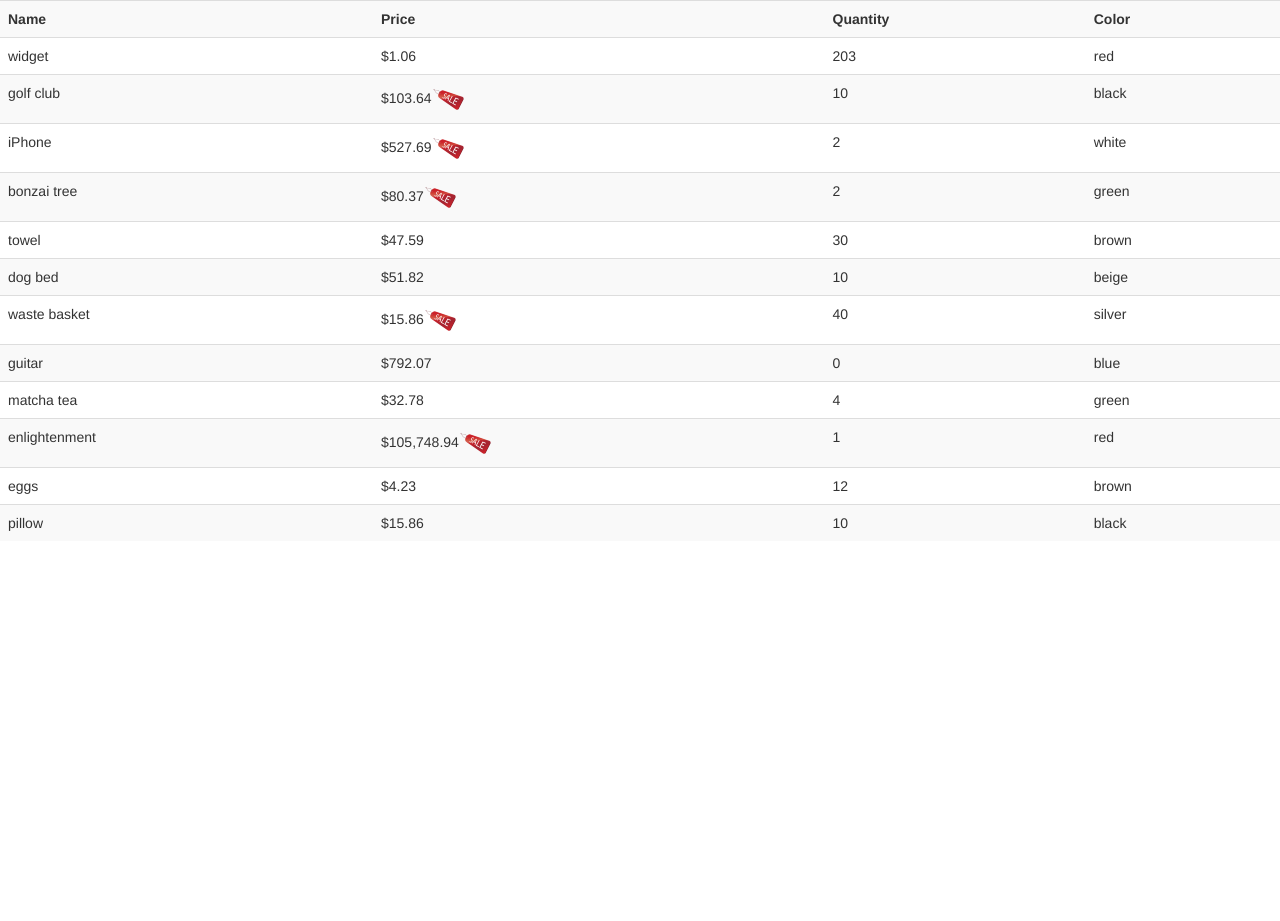
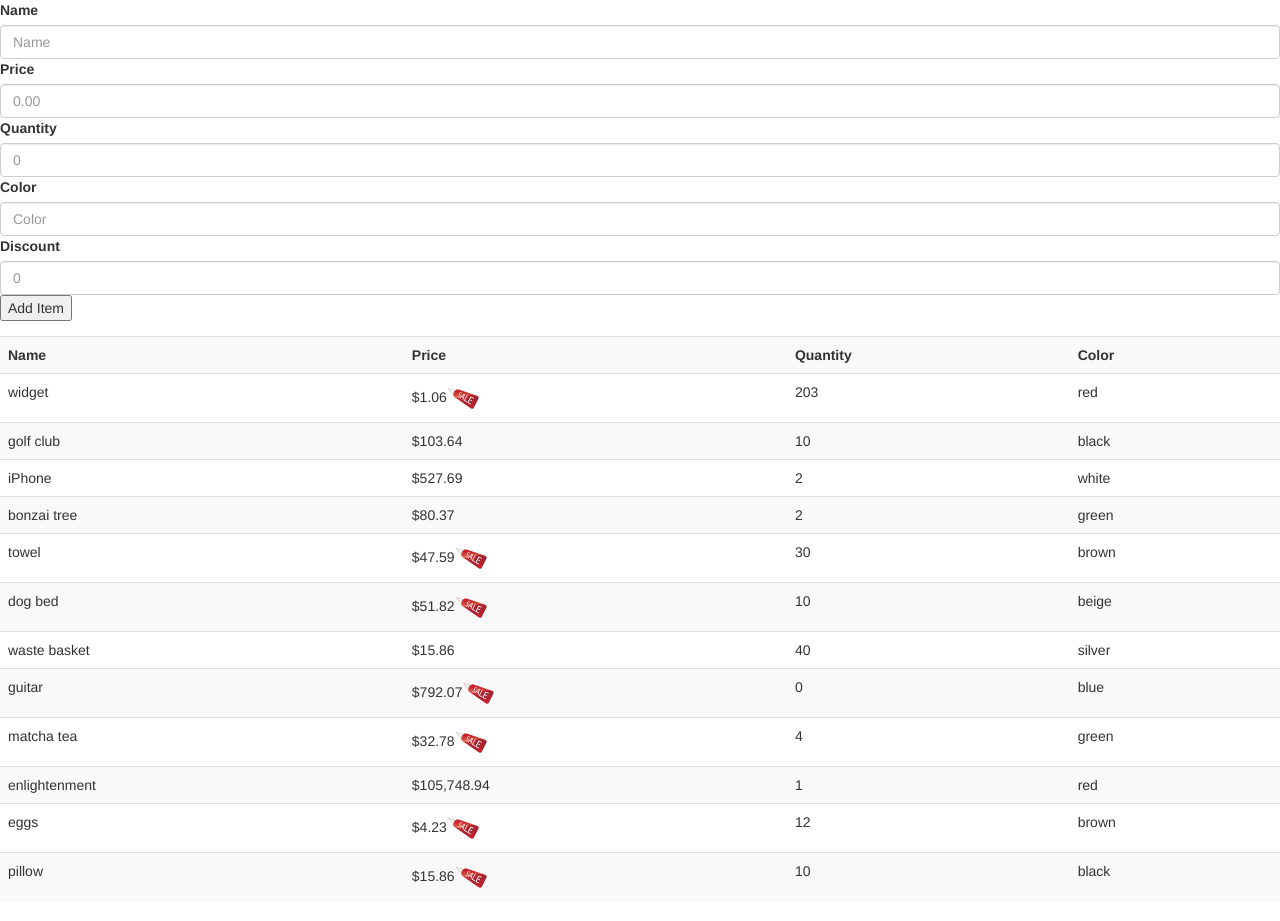
Before and after one commit to AlexanderBritcliffe/shopular, a plain HTML site: page src/index.html in a window 1280 px wide. Before the commit the page ends 800 px from the top, so only its background shows below. Drawn offline with nearby package versions, Linux system fonts and the light colour scheme.

Commit message:
got items to add to list

```diff
--- a/src/index.html
+++ b/src/index.html
@@ -9,6 +9,19 @@
     <header>
     </header>
     <main ng-controller='InventoryController as data'>
+      <form name='addInventory' class='form-group' ng-submit='addInventory.$valid && data.addItem(data.newItem)'>
+        <label for='Name Input'>Name</label>
+        <input type='text'name='Name'class='form-control'placeholder='Name'required ng-model='data.newItem.name'>
+        <label for='Price Input'>Price</label>
+        <input type='text'name='Name'class='form-control'placeholder='0.00'required ng-model='data.newItem.price'>
+        <label for='Quantity Input'>Quantity</label>
+        <input type='text'name='Name'class='form-control'placeholder='0'required ng-model='data.newItem.quantity'>
+        <label for='Color Input'>Color</label>
+        <input type='text'name='Name'class='form-control'placeholder='Color'required ng-model='data.newItem.color'>
+        <label for='Discount Input'>Discount</label>
+        <input type='text'name='Name'class='form-control'placeholder='0'required ng-model='data.newItem.discount'>
+        <input type='submit' value='Add Item'>
+      </form>
       <table class='table table-striped col-lg-8'>
         <tr>
           <th>Name</th>
@@ -18,12 +31,9 @@
         </tr>
         <tr ng-repeat='inventory in data.inventory'>
           <td>{{inventory.name}}</td>
-        <td>{{data.totalPrice(inventory) | currency : "$" : 2}}<img src='/image/98350f05-sale_2.png' ng-hide='inventory.discount !==0'></td>
+          <td>{{data.totalPrice(inventory) | currency : "$" : 2}}<img src='/image/98350f05-sale_2.png' ng-hide='inventory.discount ===0'></td>
           <td>{{inventory.quantity}}</td>
           <td>{{inventory.color}}</td>
-
-
-
         </tr>
       </table>
     </main>
--- a/src/js/inventory.controller.js
+++ b/src/js/inventory.controller.js
@@ -8,6 +8,9 @@ angular.module('inventory')
  */
 function InventoryController() {
   let vm = this;
+
+  vm.newItem = {};
+
   vm.inventory = [
     { "id": 2957, "name": "widget", "price": 32, "quantity": 203, "color": "red", "discount": 31 },
     { "id": 89274, "name": "golf club", "price": 98, "quantity": 10, "color": "black", "discount": 0 },
@@ -33,7 +36,24 @@ function InventoryController() {
     let price = (item.price - item.discount);
     let tax = price * vm.tax;
     return price + tax;
+
   };
+
+  vm.addItem = function addItem(item) {
+    if (typeof(item) !== 'object' || typeof(item.name) !== 'string') {
+      return;
+    }
+
+    vm.inventory.push({
+      name: item.name,
+      price: item.price,
+      quantity: item.quantity,
+      color: item.color,
+      discount: item.discount
+    });
+    vm.newItem = {};
+    };
+
 }
 
 
```
Also changed, not shown: 1 other file. Lines whose indentation alone changed are shown as unchanged.
